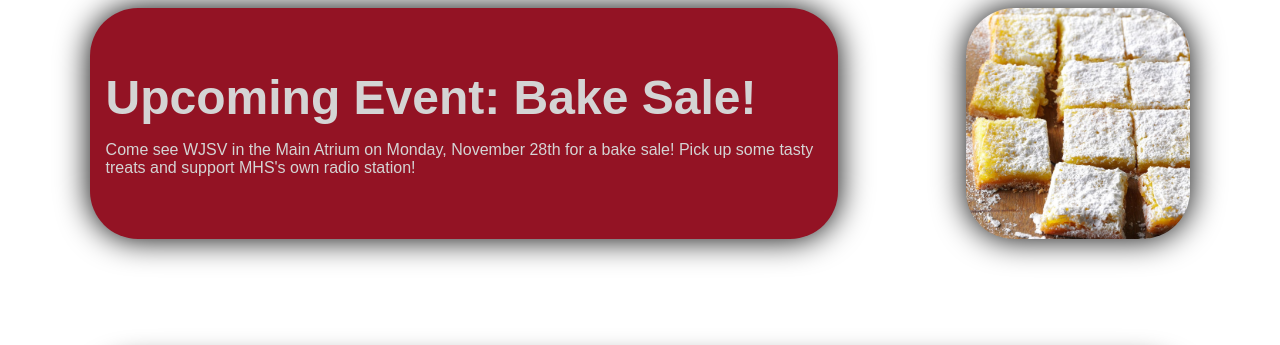
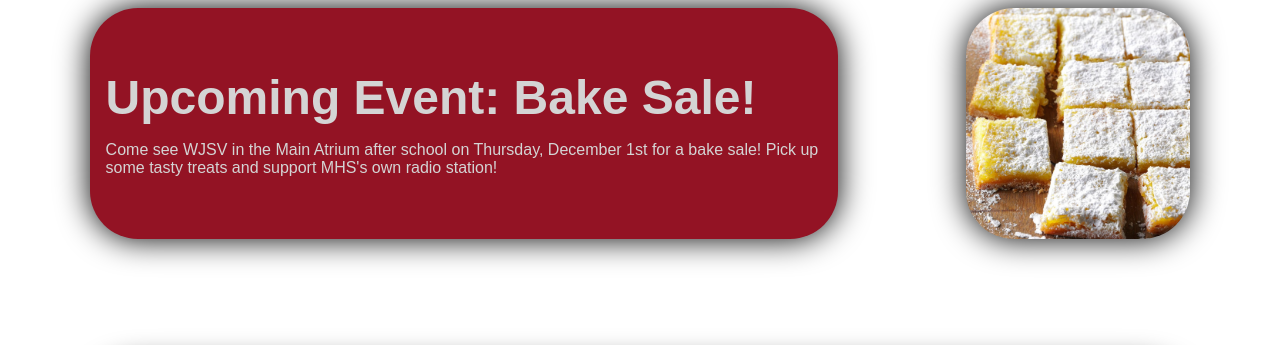
Before and after one commit to wjsv/wjsv.github.io, a plain HTML site: page index.html in a window 1280 px wide. Shown: the part 1620-1965 px from the top of the page. Drawn offline with Linux system fonts and the light colour scheme.

Commit message:
Updated photos and upcoming events

```diff
--- a/index.html
+++ b/index.html
@@ -75,7 +75,7 @@
                 Upcoming Event: Bake Sale!
             </h2>
             <p>
-                Come see WJSV in the Main Atrium on Monday, November 28th for a bake sale!
+                Come see WJSV in the Main Atrium after school on Thursday, December 1st for a bake sale!
                 Pick up some tasty treats and support MHS's own radio station!
             </p>
         </a>
```
Also changed, not shown: assets/about/about.jpg, 4 other files.
